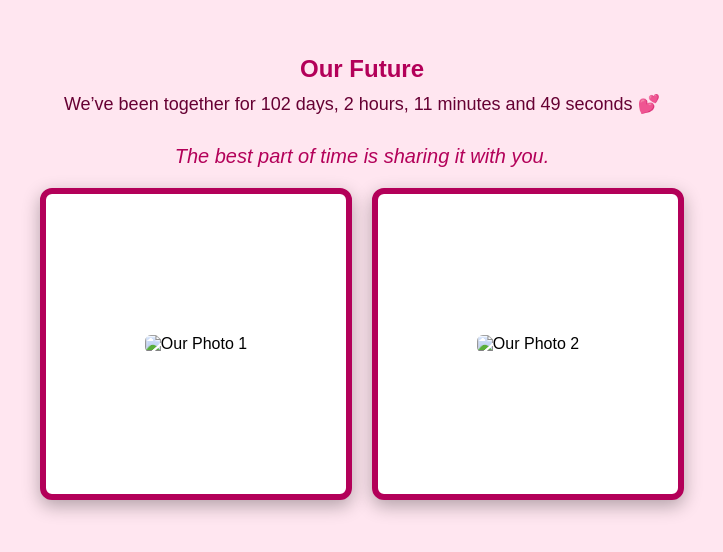
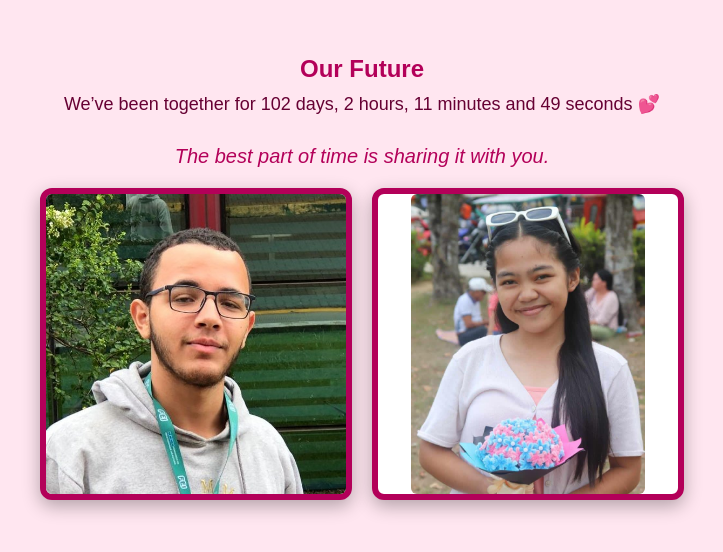
Before and after one commit to ErickRSSouza/awwieee, a plain HTML site: page index.html in a window 1280 px wide. Shown: the part 132-684 px from the top of the page, without its empty margins (278-1001 px from the left). Drawn offline with Linux system fonts and the light colour scheme.

Commit message:
Add files via upload

```diff
--- a/index.html
+++ b/index.html
@@ -8,19 +8,16 @@
 <body>
     <h2>Our Future</h2>
 
-    <!-- Contador romântico -->
     <div id="contador"></div>
 
-    <!-- Frase fixa abaixo do contador -->
     <p id="frase-romantica">The best part of time is sharing it with you.</p>
 
-    <!-- Container com os dois quadros de imagem lado a lado -->
     <div id="fotos-container">
         <div class="foto-box">
-            <img class="foto-padrao" src="sua-foto1.jpg" alt="Our Photo 1">
+            <img class="foto-padrao" src="WhatsApp Image 2025-10-01 at 18.37.05.jpeg" alt="Our Photo 1">
         </div>
         <div class="foto-box">
-            <img class="foto-padrao" src="sua-foto2.jpg" alt="Our Photo 2">
+            <img class="foto-padrao" src="WhatsApp Image 2025-10-01 at 18.34.51.jpeg" alt="Our Photo 2">
         </div>
     </div>
 
```
Also changed, not shown: WhatsApp Image 2025-10-01 at 18.34.51.jpeg (added), WhatsApp Image 2025-10-01 at 18.37.05.jpeg (added).
